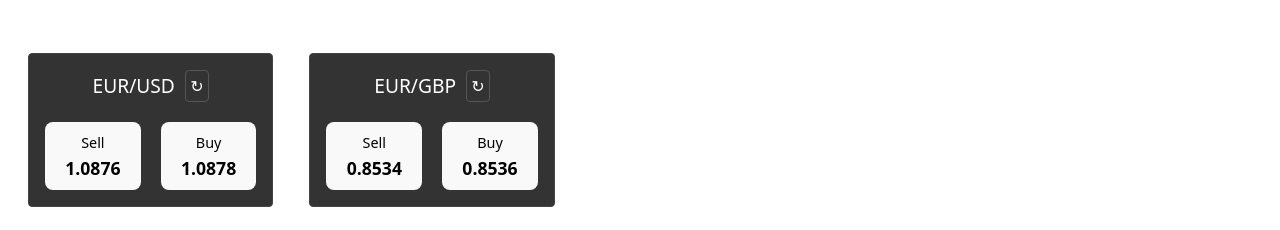
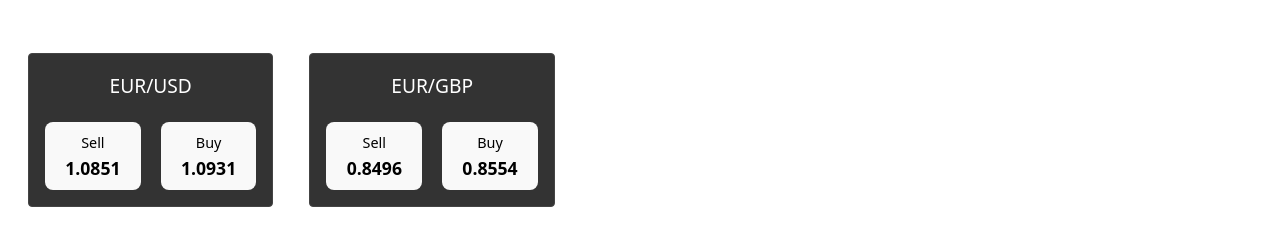
Before and after one commit to frankmathy/fxtrader, a React (Vite) app: page / in a window 1280 px wide. Shown: the part 120-350 px from the top of the page. Built offline with nearby package versions, Linux system fonts and the light colour scheme.

Commit message:
Rates update periodically

```diff
--- a/src/components/FXRatePanel.tsx
+++ b/src/components/FXRatePanel.tsx
@@ -23,7 +23,8 @@ const FXRatePanel: React.FC<FXRatePanelProps> = ({ currencyPair, initialBidRate,
     return () => window.removeEventListener("message", handleMessage);
   }, []);
 
-  const handleRefresh = () => {
+  useEffect(() => {
+    const updateRates = () => {
       const getRandomAdjustment = () => {
         return 1 + (Math.random() * 0.002 - 0.001);
       };
@@ -34,7 +35,7 @@ const FXRatePanel: React.FC<FXRatePanelProps> = ({ currencyPair, initialBidRate,
       setBidRate(newBidRate);
       setOfferRate(newOfferRate);
 
-    // Notify any open trade tickets about the rate update
+      // Notify open trade tickets
       const message = {
         type: "RATE_UPDATE",
         data: {
@@ -47,11 +48,14 @@ const FXRatePanel: React.FC<FXRatePanelProps> = ({ currencyPair, initialBidRate,
         if (!win.closed) {
           win.postMessage(message, "*");
         } else {
-        // Remove closed windows from the list
-        setChildWindows((prev) => prev.filter((win) => win !== win));
+          setChildWindows((prev) => prev.filter((w) => w !== win));
         }
       });
     };
+
+    const intervalId = setInterval(updateRates, 500);
+    return () => clearInterval(intervalId);
+  }, [bidRate, offerRate, currencyPair, childWindows]);
 
   const handleTradeClick = (side: "Buy" | "Sell") => {
     const width = 400;
@@ -74,9 +78,6 @@ const FXRatePanel: React.FC<FXRatePanelProps> = ({ currencyPair, initialBidRate,
     <div className="fx-rate-panel">
       <div className="panel-header">
         <div className="currency-pair">{currencyPair}</div>
-        <button className="refresh-button" onClick={handleRefresh}>
-          ↻
-        </button>
       </div>
       <div className="rates">
         <button onClick={() => handleTradeClick("Sell")}>
```
Lines whose indentation alone changed are shown as unchanged.
